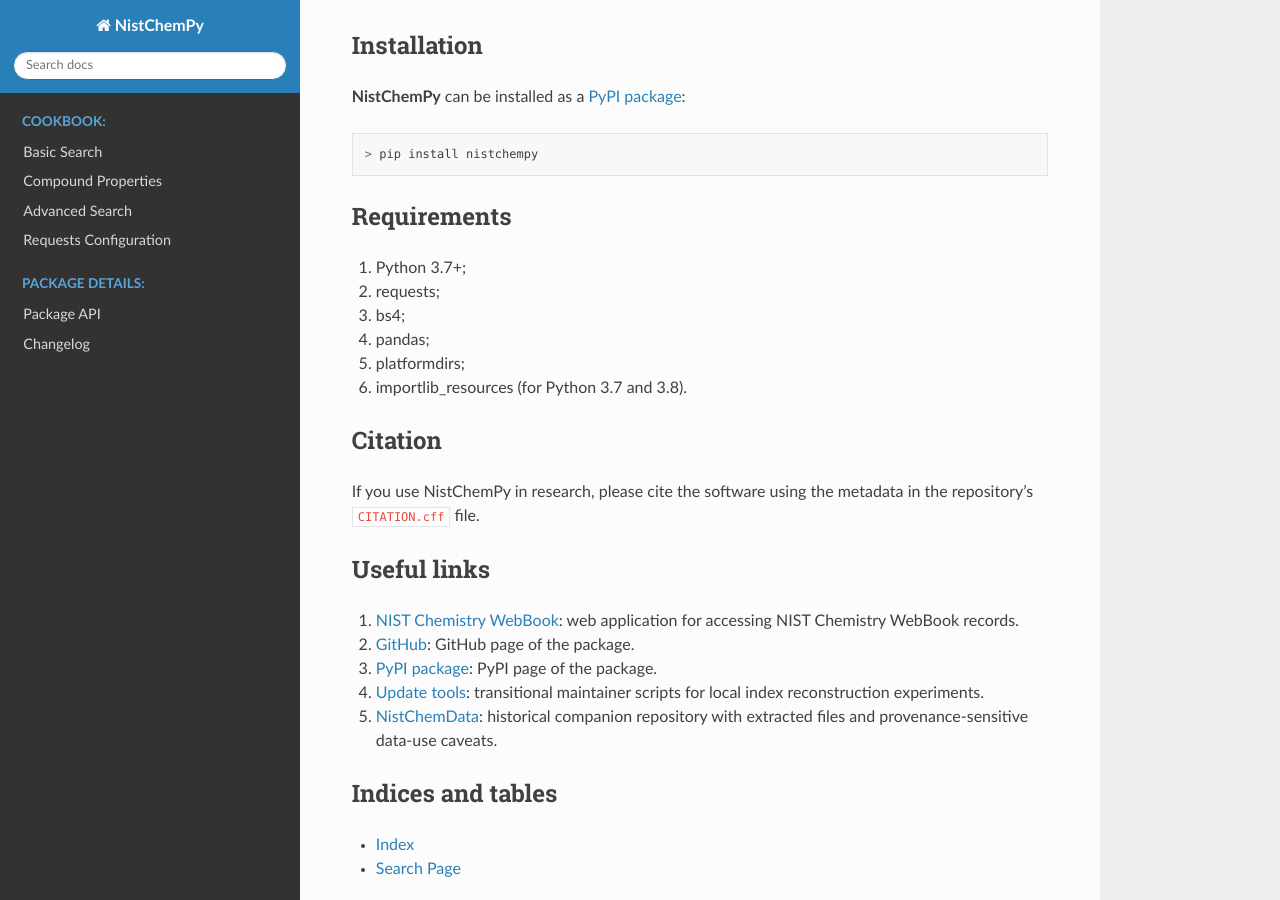
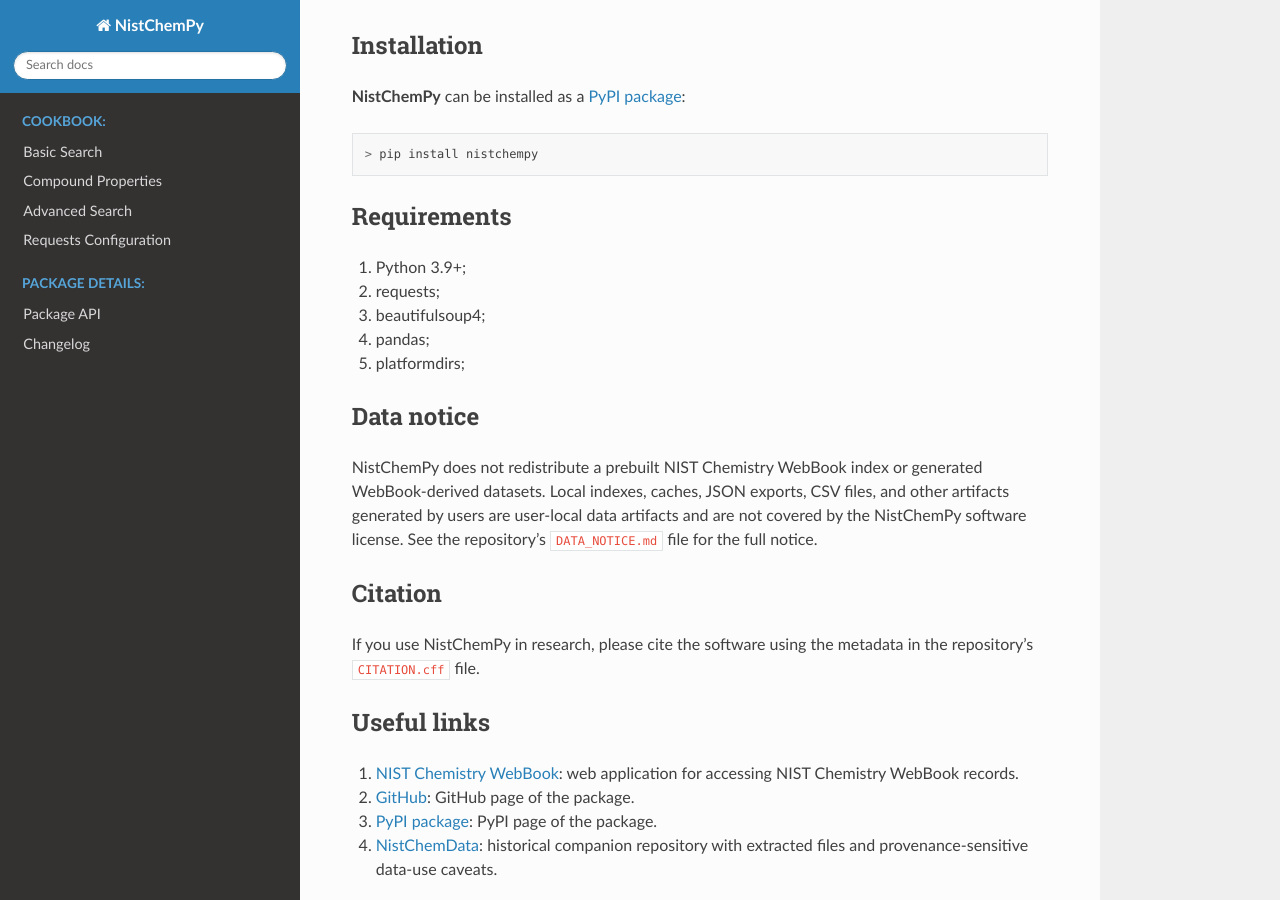
Before and after one commit to IvanChernyshov/NistChemPy, a Sphinx documentation site: the page built from docs/index.rst, in a window 1280 px wide and 900 px high, scrolled down 1473 px. Built offline with Sphinx 7.4.7 and the Read the Docs theme 3.1.0, drawn with Linux system fonts in a browser that asks for light colours.

Commit message:
docs: add data notice and update docs build config

```diff
--- a/docs/conf.py
+++ b/docs/conf.py
@@ -10,8 +10,12 @@
 # add these directories to sys.path here. If the directory is relative to the
 # documentation root, use os.path.abspath to make it absolute, like shown here.
 #
-import sys, os
+import os
+import sys
+
 sys.path.insert(0, os.path.abspath('../src/'))
+
+import nistchempy
 
 
 # -- Project information -----------------------------------------------------
@@ -21,7 +25,7 @@ copyright = '2023-2026, Ivan Yu. Chernyshov'
 author = 'Ivan Yu. Chernyshov'
 
 # The full version, including alpha/beta/rc tags
-release = '1.0.6'
+release = nistchempy.__version__
 
 
 # -- General configuration ---------------------------------------------------
@@ -70,5 +74,5 @@ html_theme = 'sphinx_rtd_theme'
 # -- Options for exts ----------------------------------------------
 
 # myst-nb
-nb_execution_mode = "off"
+nbsphinx_execute = 'never'
 #nb_execution_cache_path = "source/cache"
--- a/docs/index.rst
+++ b/docs/index.rst
@@ -87,18 +87,25 @@ Installation
 Requirements
 ============
 
-1. Python 3.7+;
+1. Python 3.9+;
 
 2. requests;
 
-3. bs4;
+3. beautifulsoup4;
 
 4. pandas;
 
 5. platformdirs;
 
-6. importlib_resources (for Python 3.7 and 3.8).
 
+
+
+Data notice
+===========
+
+NistChemPy does not redistribute a prebuilt NIST Chemistry WebBook index or generated WebBook-derived datasets.
+Local indexes, caches, JSON exports, CSV files, and other artifacts generated by users are user-local data artifacts and are not covered by the NistChemPy software license.
+See the repository's ``DATA_NOTICE.md`` file for the full notice.
 
 Citation
 ========
@@ -112,8 +119,7 @@ Useful links
 1. `NIST Chemistry WebBook`_: web application for accessing NIST Chemistry WebBook records.
 2. `GitHub`_: GitHub page of the package.
 3. `PyPI package`_: PyPI page of the package.
-4. `Update tools`_: transitional maintainer scripts for local index reconstruction experiments.
-5. `NistChemData`_: historical companion repository with extracted files and provenance-sensitive data-use caveats.
+4. `NistChemData`_: historical companion repository with extracted files and provenance-sensitive data-use caveats.
 
 
 Indices and tables
@@ -128,4 +134,3 @@ Indices and tables
 .. _NIST Chemistry WebBook: https://webbook.nist.gov/chemistry/
 .. _GitHub: https://github.com/IvanChernyshov/NistChemPy
 .. _PyPI package: https://pypi.org/project/nistchempy/
-.. _Update tools: https://github.com/IvanChernyshov/NistChemPy/tree/main/update
--- a/docs/source/changelog.rst
+++ b/docs/source/changelog.rst
@@ -21,6 +21,10 @@ Unreleased
 * Removes the legacy ``get_all_data`` compatibility API; local indexes are loaded through :py:func:`nistchempy.get_local_index` or :py:class:`nistchempy.WebBookIndex`.
 
 * Removes legacy ``update/`` reconstruction scripts in favor of the supported ``nistchempy index`` CLI workflow.
+
+* Targets Python 3.9+ for the 2.0 development line.
+
+* Adds ``DATA_NOTICE.md`` and configures Sphinx to render pregenerated notebooks without live execution during documentation builds.
 
 1.0.6
 -----
--- a/pyproject.toml
+++ b/pyproject.toml
@@ -35,13 +35,12 @@ classifiers = [
     "Topic :: Scientific/Engineering :: Chemistry",
 ]
 dependencies = [
-  "importlib-resources>=1.1.0; python_version<'3.9'",
   "requests",
   "pandas",
   "beautifulsoup4",
   "platformdirs"
 ]
-requires-python = ">= 3.7"
+requires-python = ">= 3.9"
 dynamic = ["version"]
 
 [project.optional-dependencies]
--- a/src/nistchempy/__init__.py
+++ b/src/nistchempy/__init__.py
@@ -5,8 +5,8 @@ WebBook pages for research workflows. It is not affiliated with,
 maintained by, or endorsed by NIST.
 '''
 
-__version__ = '1.1.0.dev0'
-__updated__ = 'May 19, 2026'
+__version__ = '2.0.0.dev0'
+__updated__ = 'May 20, 2026'
 __license__ = 'MIT'
 
 
```
Also changed, not shown: DATA_NOTICE.md (added, +15 -0 lines), README.md (+3 -4 lines), 3 other files.
